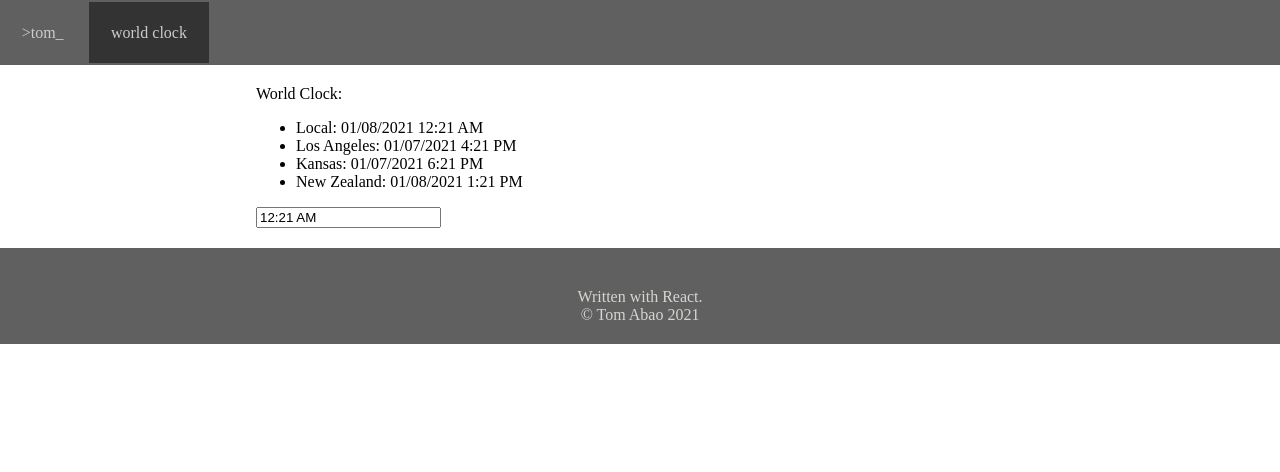
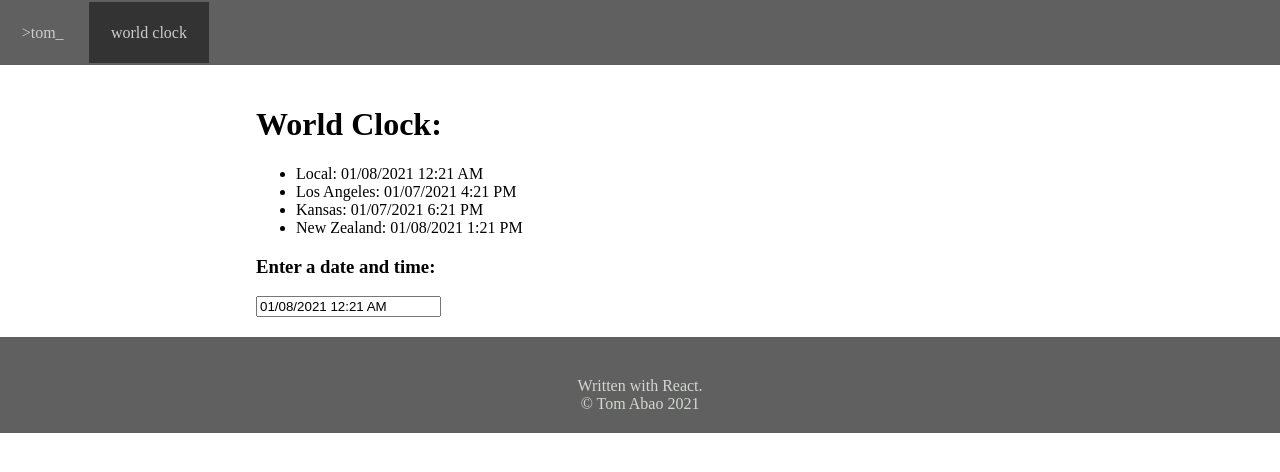
Before and after one commit to tomioss/worldclock, a React (Create React App) app: page / in a window 1280 px wide. Shown: the top 472 px of the page. Built offline with nearby package versions, Linux system fonts and the light colour scheme.

Commit message:
edit date format

```diff
--- a/src/components/Home.js
+++ b/src/components/Home.js
@@ -12,10 +12,10 @@ const MyDatePicker = () => {
       selected={startDate}
       onChange={date => setStartDate(date)}
       showTimeSelect
-      showTimeSelectOnly
+      timeFormat="h:mm aa"
       timeIntervals={15}
-      timeCaption="Time"
-      dateFormat="h:mm aa"
+      timeCaption="time"
+      dateFormat="MM/dd/yyyy h:mm aa"
     />
   );
 };
@@ -36,7 +36,7 @@ class Home extends Component {
       <div id="home">
         <div></div>
         <div>
-          World Clock:
+          <h1>World Clock:</h1>
           <ul>
             {Object.entries(this.state.timezonesNow).map(([key, value]) =>
               <li key={key}>
@@ -44,6 +44,7 @@ class Home extends Component {
               </li>
             )}
           </ul>
+          <h3>Enter a date and time:</h3>
           <MyDatePicker />
         </div>
         <div></div>
```
